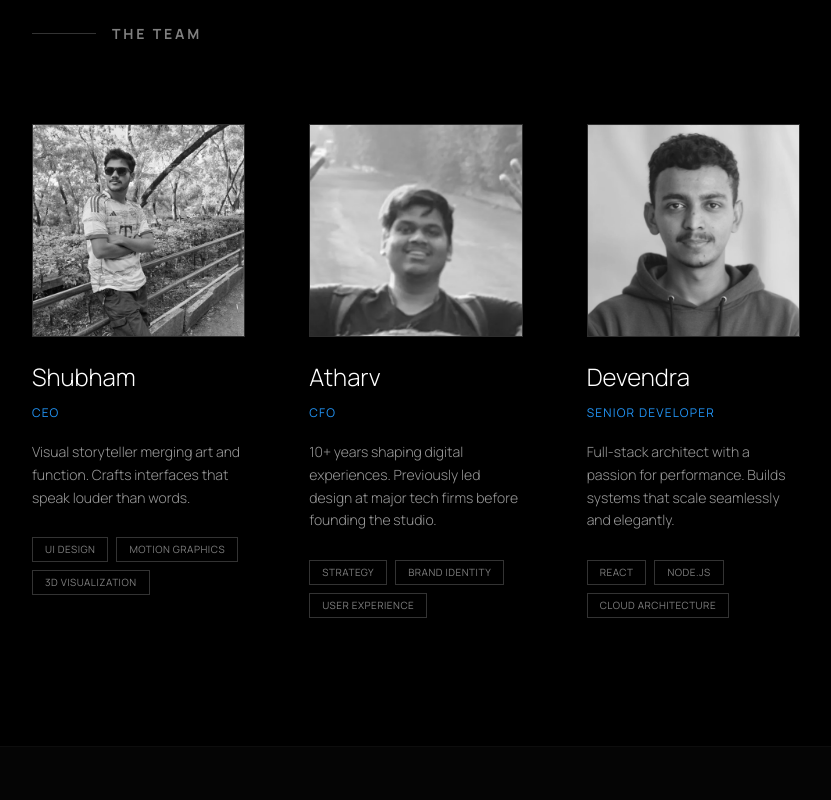
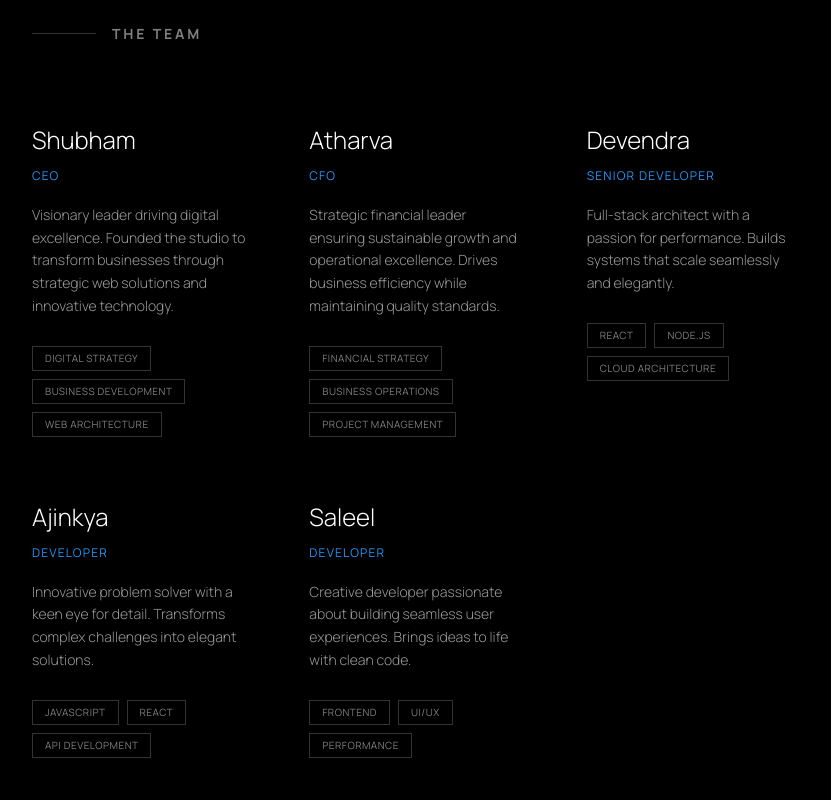
Before and after one commit to SnoYC-tech/Portfolio, a React (Vite) app: page /about in a window 1280 px wide. Shown: the part 1160-1960 px from the top of the page, without its empty margins (352-1183 px from the left). Built offline with nearby package versions, Linux system fonts and the light colour scheme.

Commit message:
feat: Update team member bios and correct names in About component

```diff
--- a/src/components/About.jsx
+++ b/src/components/About.jsx
@@ -6,15 +6,15 @@ const About = () => {
         {
             name: "Shubham",
             role: "CEO",
-            bio: "Visual storyteller merging art and function. Crafts interfaces that speak louder than words.",
-            expertise: ["UI Design", "Motion Graphics", "3D Visualization"],
+            bio: "Visionary leader driving digital excellence. Founded the studio to transform businesses through strategic web solutions and innovative technology.",
+            expertise: ["Digital Strategy", "Business Development", "Web Architecture"],
             image: "/Team/Shubham.webp"
         },
         {
-            name: "Atharv",
+            name: "Atharva",
             role: "CFO",
-            bio: "10+ years shaping digital experiences. Previously led design at major tech firms before founding the studio.",
-            expertise: ["Strategy", "Brand Identity", "User Experience"],
+            bio: "Strategic financial leader ensuring sustainable growth and operational excellence. Drives business efficiency while maintaining quality standards.",
+            expertise: ["Financial Strategy", "Business Operations", "Project Management"],
             image: "/Team/Atharv.webp"
         },
         {
@@ -23,6 +23,20 @@ const About = () => {
             bio: "Full-stack architect with a passion for performance. Builds systems that scale seamlessly and elegantly.",
             expertise: ["React", "Node.js", "Cloud Architecture"],
             image: "/Team/Devendra.webp"
+        },
+        {
+            name: "Ajinkya",
+            role: "Developer",
+            bio: "Innovative problem solver with a keen eye for detail. Transforms complex challenges into elegant solutions.",
+            expertise: ["JavaScript", "React", "API Development"],
+            image: "/Team/Ajinkya.webp"
+        },
+        {
+            name: "Saleel",
+            role: "Developer",
+            bio: "Creative developer passionate about building seamless user experiences. Brings ideas to life with clean code.",
+            expertise: ["Frontend", "UI/UX", "Performance"],
+            image: "/Team/Saleel.webp"
         }
     ];
 
@@ -119,17 +133,6 @@ const About = () => {
                                     }
                                 }}
                             >
-                                {/* Profile Image */ }
-                                <div className="w-full aspect-square bg-neutral-900 relative overflow-hidden mb-4 md:mb-6 border border-white/10 lg:group-hover:border-[#2295f7]/50 transition-colors duration-700">
-                                    <img
-                                        src={ member.image }
-                                        alt={ member.name }
-                                        className="w-full h-full object-cover grayscale lg:group-hover:grayscale-0 transition-all duration-700"
-                                    />
-                                    {/* Overlay on hover */ }
-                                    <div className="absolute inset-0 bg-[#2295f7]/0 lg:group-hover:bg-[#2295f7]/10 transition-all duration-700"></div>
-                                </div>
-
                                 {/* Member Info */ }
                                 <div className="flex flex-col gap-2 md:gap-3">
                                     <h3 className="text-xl md:text-2xl font-light lg:group-hover:text-[#2295f7] transition-colors duration-500">
```
